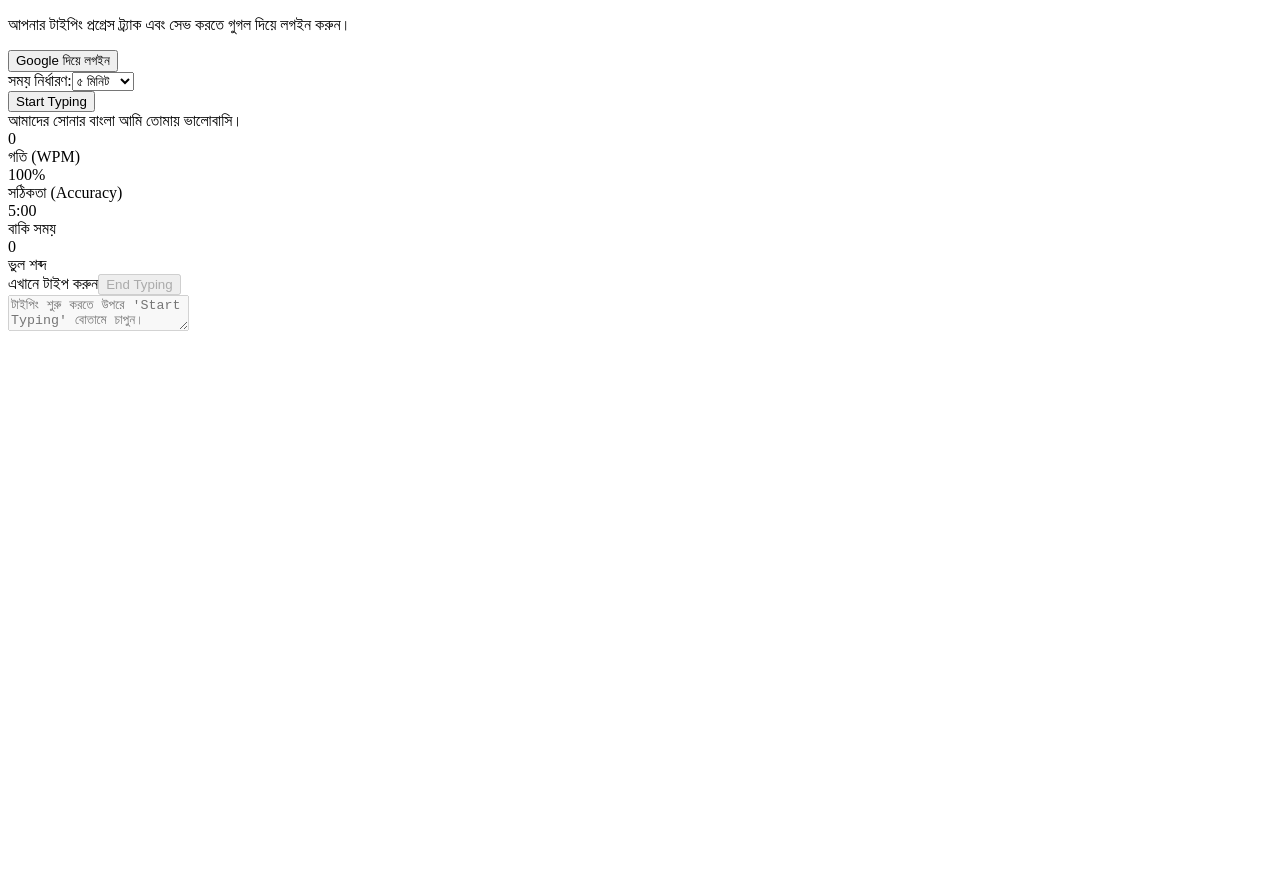
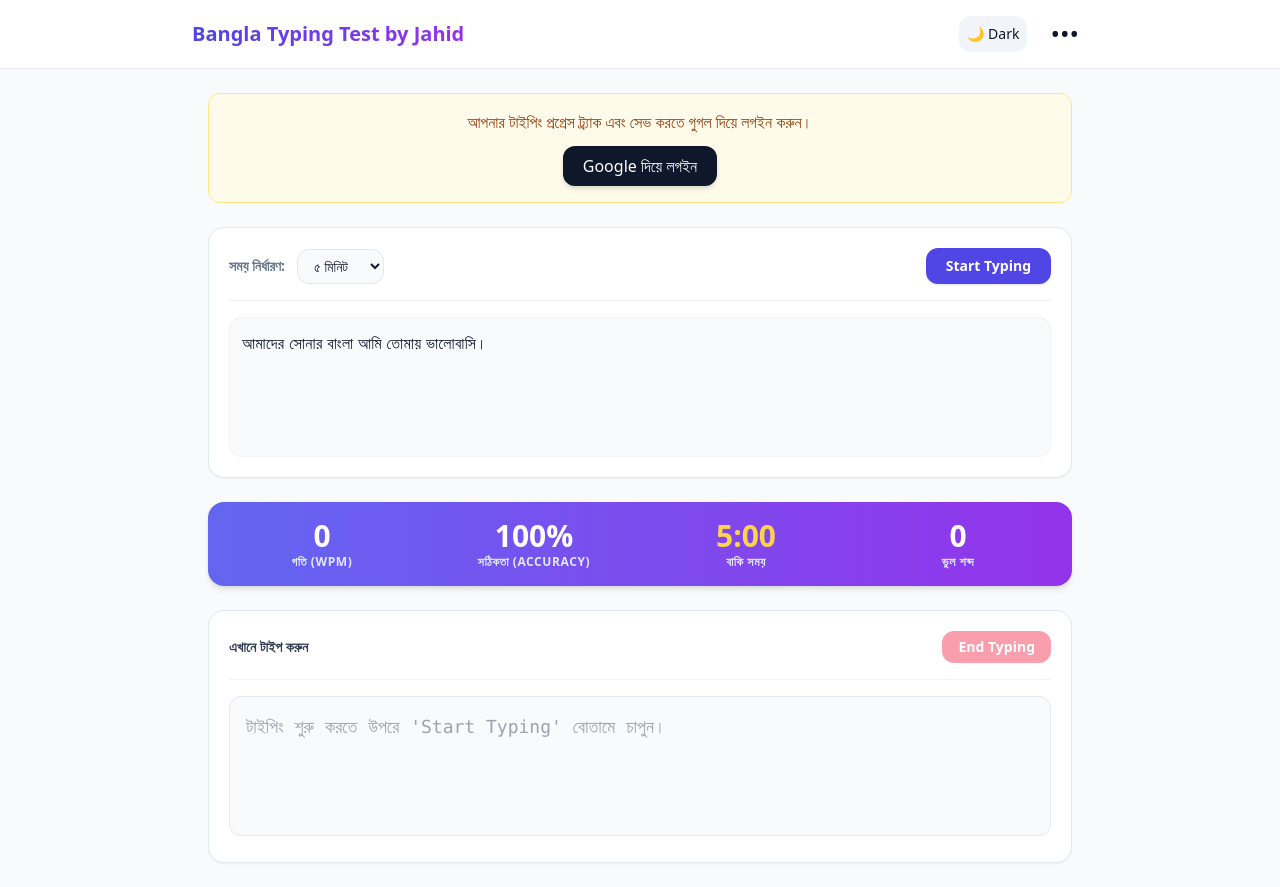
Before and after one commit to jahid75869-creator/bangla-typing-test-by-jahid, a Next.js app: page / in a window 1280 px wide. Before the commit the page ends 800 px from the top, so only its background shows below. Built offline with nearby package versions, Linux system fonts and the light colour scheme; no server answers; the database is empty.

Commit message:
Create RootLayout component with metadata and Navbar

```diff
--- /dev/null
+++ b/src/app/layout.tsx
@@ -0,0 +1,19 @@
+// src/app/layout.tsx
+import Navbar from '@/components/Navbar';
+import '@/styles/globals.css';
+
+export const metadata = {
+  title: 'Bangla Typing Test by Jahid',
+  description: 'Advanced Unijoy Unicode Bangla Typing Engine',
+};
+
+export default function RootLayout({ children }: { children: React.ReactNode }) {
+  return (
+    <html lang="bn" className="transition-colors duration-200">
+      <body className="bg-slate-50 text-slate-900 dark:bg-slate-950 dark:text-slate-50 min-h-screen font-sans">
+        <Navbar />
+        {children}
+      </body>
+    </html>
+  );
+}
```
